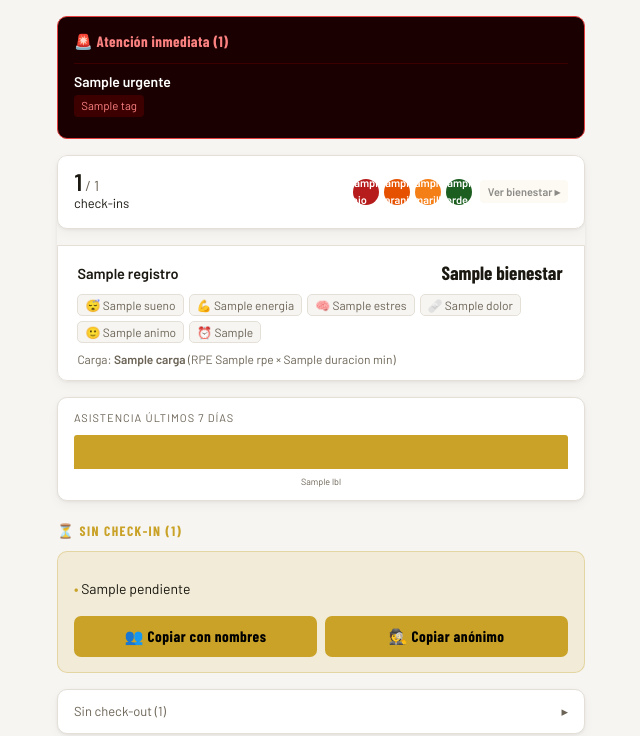
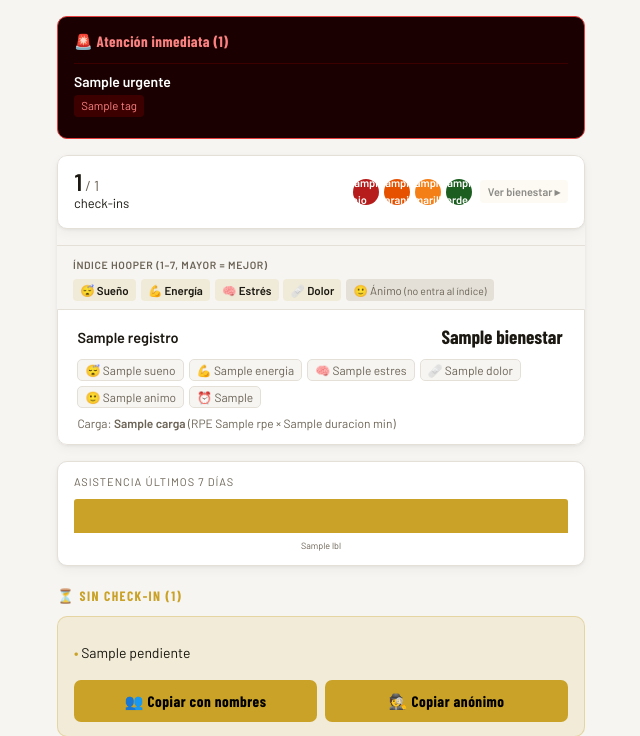
Before and after one commit to nesdimuk/miplantel, a FastAPI app: template app/templates/informe.html in a window 1280 px wide, after a click that opens the changed part. Shown: the part 63-799 px from the top of the page, without its empty margins (319-959 px from the left). Run offline with FastAPI, Linux system fonts and the light colour scheme; the template is opened without the code that fills it: most values are stand-ins (such as "Sample title", 1, 10 or a date in 2020); some web fonts are replaced.

Commit message:
ux: leyenda de iconos Hooper dentro del bloque bienestar colapsable
Co-Authored-By: Claude Sonnet 4.6 <noreply@anthropic.com>

```diff
--- a/app/static/informe.css
+++ b/app/static/informe.css
@@ -350,3 +350,41 @@ details.inasistencias[open] summary::after { transform: rotate(90deg); }
 .grupo-details[open] .ver-bienestar-btn {
   opacity: .5;
 }
+
+/* ── LEYENDA BIENESTAR ── */
+.leyenda-bienestar {
+  padding: .7rem 1rem .5rem;
+  border-top: 1px solid var(--border);
+  background: var(--card);
+}
+.leyenda-titulo {
+  font-size: 10.5px;
+  font-weight: 600;
+  color: var(--muted);
+  text-transform: uppercase;
+  letter-spacing: .06em;
+  margin-bottom: .4rem;
+}
+.leyenda-items {
+  display: flex;
+  flex-wrap: wrap;
+  gap: .3rem;
+}
+.leyenda-item {
+  font-size: 11.5px;
+  border-radius: 4px;
+  padding: .15rem .45rem;
+}
+.leyenda-item.activo {
+  background: rgba(201,162,39,.13);
+  color: var(--accent);
+  font-weight: 600;
+}
+.leyenda-item.inactivo {
+  background: var(--border);
+  color: var(--muted);
+}
+.leyenda-item.inactivo em {
+  font-style: normal;
+  font-size: 10.5px;
+}
--- a/app/templates/informe.html
+++ b/app/templates/informe.html
@@ -54,6 +54,17 @@
         <span class="ver-bienestar-btn">Ver bienestar ▸</span>
       </div>
     </summary>
+    <div class="leyenda-bienestar">
+      <div class="leyenda-titulo">Índice Hooper (1–7, mayor = mejor)</div>
+      <div class="leyenda-items">
+        <span class="leyenda-item activo">😴 Sueño</span>
+        <span class="leyenda-item activo">💪 Energía</span>
+        <span class="leyenda-item activo">🧠 Estrés</span>
+        <span class="leyenda-item activo">🩹 Dolor</span>
+        <span class="leyenda-item inactivo">🙂 Ánimo <em>(no entra al índice)</em></span>
+      </div>
+    </div>
+
     {% for r in registros %}
     <div class="card">
       <div class="card-bar {{ r.estado }}"></div>
```
